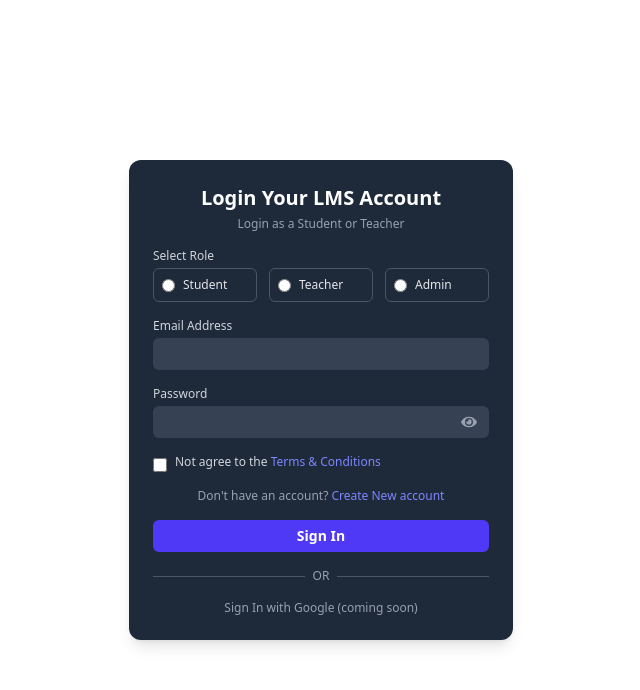
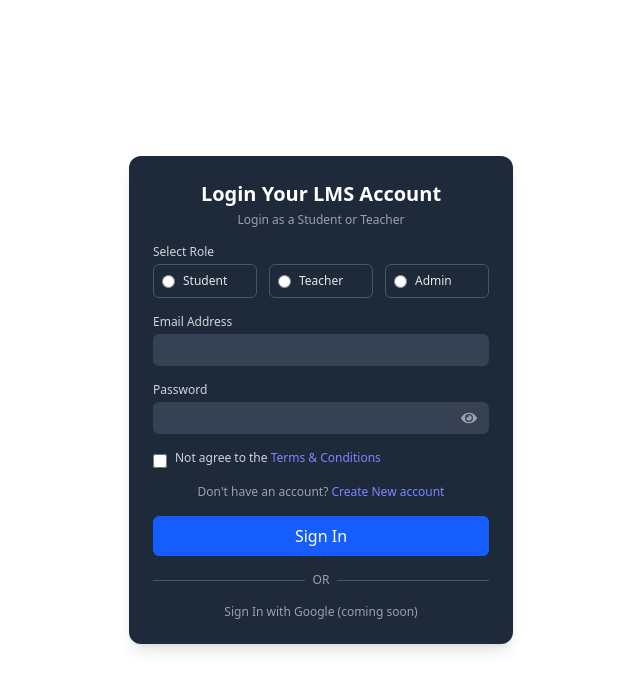
Before and after one commit to ravitharun/edu-lms-mern, a React (Vite) app in the folder UI/: page /login in a window 1280 px wide. Shown: the top 690 px of the page, without its empty margins (319-959 px from the left). Built offline with nearby package versions, Linux system fonts and the light colour scheme; what react-secure-storage would draw is missing.

Commit message:
added the loader in the login form

```diff
--- a/UI/src/Components/Login.jsx
+++ b/UI/src/Components/Login.jsx
@@ -14,6 +14,7 @@ export default function Login() {
   const [ischeck, setcheck] = useState(false)
   const [showPassword, setShowPassword] = useState(false);
   const redirect = useNavigate("")
+  const [loading, setloading] = useState(false)
 
   // handel login api data
   const handelloginapi = async (e) => {
@@ -30,8 +31,10 @@ export default function Login() {
       role,
       StudentPassword
     }
+    setloading(true)
     const get_user_valid = await handelLogin(Userdata, e)
     console.log(get_user_valid.status, "get_user_valid")
+    setloading(false)
 
     // console.log(get_user_valid.data.message=="The password is incorrect")
     if (get_user_valid.status === 200) {
@@ -147,8 +150,22 @@ export default function Login() {
             </p>
 
             {/* Submit */}
-            <button className="w-full rounded-md bg-indigo-600 py-1.5 text-sm font-semibold text-white hover:bg-indigo-500" onClick={handelloginapi}>
-              Sign In
+
+            <button
+              onClick={handelloginapi}
+              disabled={loading}
+              className={`px-6 py-2 rounded-md text-white font-medium
+  transition-all duration-300 w-full
+  ${loading ? 'bg-gray-400 cursor-not-allowed' : 'bg-blue-600 hover:bg-blue-700'}`}
+            >
+              {loading ? (
+                <span className="flex items-center gap-2">
+                  <span className="w-4 h-4 border-2 border-white border-t-transparent rounded-full animate-spin"></span>
+                  Loading...
+                </span>
+              ) : (
+                'Sign In'
+              )}
             </button>
           </form>
 
```
